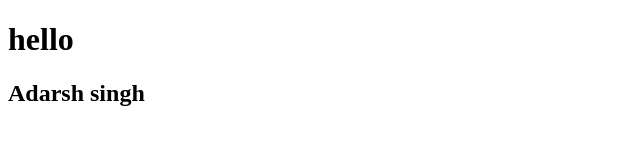
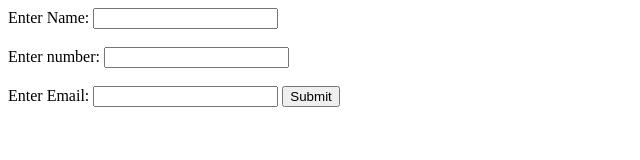
Before and after one commit to Adarshsingh7294/repo1, a plain HTML site: page index.html in a window 1280 px wide. Shown: the whole page, without its empty margins (0-640 px from the left). Drawn offline with Linux system fonts and the light colour scheme.

```diff
--- a/index.html
+++ b/index.html
@@ -1,12 +1,21 @@
 <!DOCTYPE html>
 <html lang="en">
 <head>
+
     <meta charset="UTF-8">
     <meta name="viewport" content="width=1.0, initial-scale=1.0">
     <title>Document</title>
 </head>
 <body>
-    <h1>hello</h1>
-    <h2>Adarsh singh</h2>
+    <form>
+        <label for="">Enter Name:</label>
+        <input type="text"><br><br>
+        <label for="">Enter number:</label>
+        <input type="number"><br><br>
+        <label for="">Enter Email:</label>
+        <input type="email">
+        <button>Submit</button>
+
+    </form>
 </body>
 </html>
```
